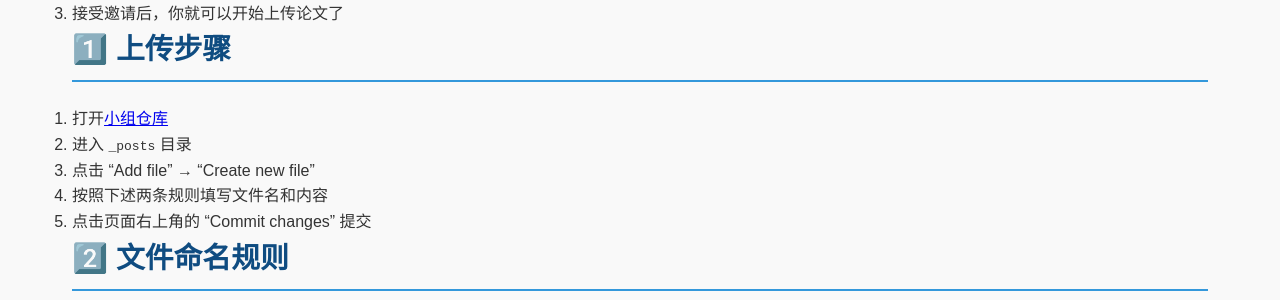
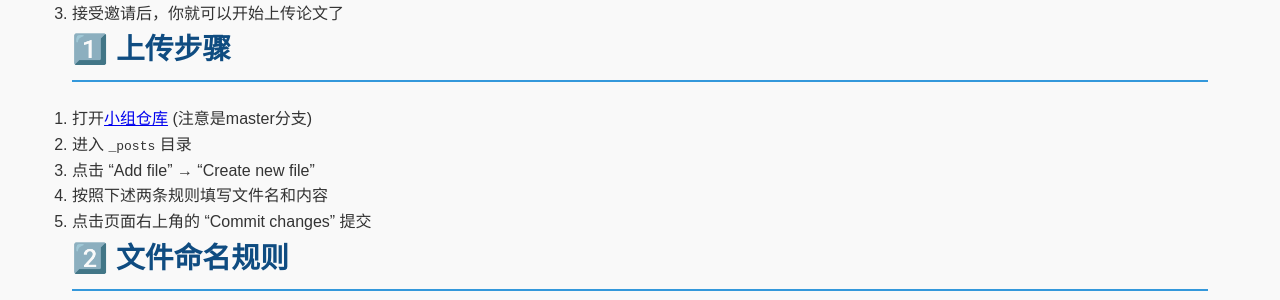
Before and after one commit to linbowang/ahu-vr-vision-group, a Jekyll site: the page built from docs/upload-guide.md, in a window 1280 px wide. Shown: the part 356-656 px from the top of the page. Built offline with Jekyll 4.4.1, drawn with Linux system fonts in a browser that asks for light colours.

Commit message:
feat:init project

```diff
--- a/docs/upload-guide.md
+++ b/docs/upload-guide.md
@@ -15,7 +15,7 @@ title: 论文分享上传指南
 
 ## 1️⃣ 上传步骤
 
-1. 打开[小组仓库](https://github.com/linbowang/ahu-vr-vision-group/tree/master)
+1. 打开[小组仓库](https://github.com/linbowang/ahu-vr-vision-group/tree/master) (注意是master分支)
 2. 进入 `_posts` 目录
 3. 点击 "Add file" → "Create new file"
 4. 按照下述两条规则填写文件名和内容
```
